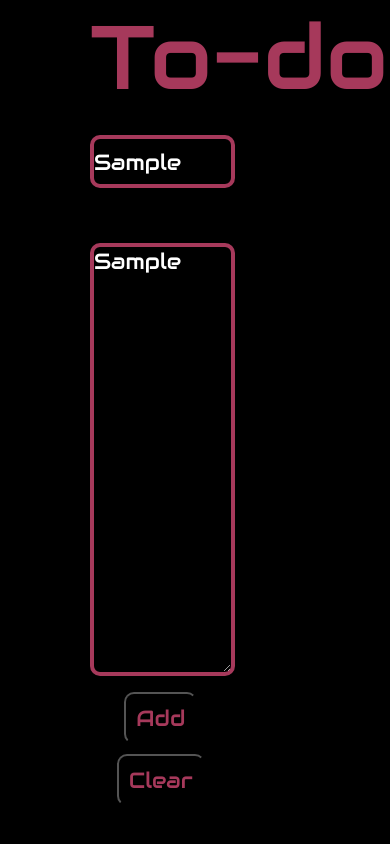
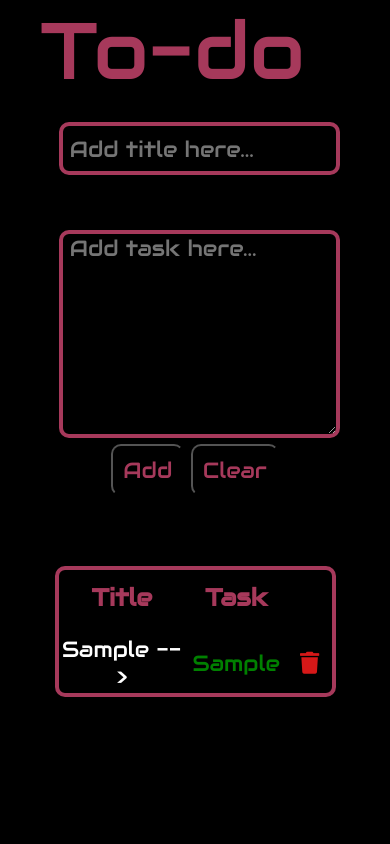
Before and after one commit to IAmrinderSingh/to-do-webapp, a plain HTML site: page index.html in a window 390 px wide. Both pictures are taken after typing "Sample", "Sample" into the empty fields and a click on the button "Add". Shown: the top 844 px of the page. Drawn offline with Linux system fonts and the light colour scheme.

Commit message:
finalizing to-do-app
smallscreen is for mobile view and widescreen is for desktop view
script is storing tasks

```diff
--- a/assets/css/sheet.css
+++ b/assets/css/smallscreen.css
@@ -1,50 +1,46 @@
 @import url('https://fonts.googleapis.com/css2?family=Audiowide&display=swap');
+
 *,::after,::before{
     margin: 0px;
     padding: 0px;
 }
+
 body{
-    background-color: black;
+    background-color: #000000;
     font-size: 20px;
-    font-family: 'Audiowide',cursive,sans-serif;
+    font-family: 'Audiowide', cursive;
 }
-
-/* heading */
 h4{
-    color:#A6395B;
-    margin-left: 90px;
-    font-size: 450%;
-    font-weight: 100;
+    color: #A6395B;
+    position: relative;
+    margin-left: 40px;
+    font-size: 400%;
+    font-weight:lighter;
 }
-/* input section */
 #inputcontainer{
-    float: left;
-    margin-left: 90px;
     margin-top: 20px;
     text-align: center;
-    width: 35%;
+    margin-left: auto;
+    margin-right: auto;
+    width: 70%;
 }
-#inputtask{
-    font-family: inherit;
+#inputlabel{
     margin-bottom: 55px;
     width: 100%;
     color: white;
     height: 45px;
-    border: 4px solid #A6395B;
-    background-color: black;
+    border:4px solid #A6395B;
+}
 
-}
 textarea{
     color: white;
     border:4px solid #A6395B;
     width: 100%;
-    height: 425px;
+    height: 200px;
 }
 
 #inputcontainer button{
     color:#A6395B;
-    margin-top: 10px;
-    margin-left: 5px;
     padding: 10px;
 }
 
@@ -54,11 +50,11 @@ textarea{
 }
 
 .taskscontainer{
-    float: right;
     height: 50%;
-    width: 42%;
-    margin-top: 130px;
-    margin-right: 60px;
+    width: 70%;
+    margin-top: 70px;
+    margin-left: auto;
+    margin-right: auto;
     color: white;
     border:4px solid #A6395B;
 }
@@ -67,7 +63,7 @@ textarea,#inputlabel,#inputcontainer button{
     background-color: black;
 }
 
-textarea,#inputtask,#inputcontainer button,.taskscontainer{
+textarea,#inputlabel,#inputcontainer button,.taskscontainer{
     font-family: inherit;
     font-size: 110%;
     border-radius: 10px;
@@ -79,6 +75,10 @@ textarea,#inputtask,#inputcontainer button,.taskscontainer{
 
 p{
     color: white;
+    font-size: 110%;
+}
+span{
+    cursor: pointer;
 }
 
 i{
@@ -87,18 +87,18 @@ i{
 }
 
 table{
+    width: 100%;
     border: none;
-    font-size: 110%;
-    width: 100%;
 }
 th{
     padding: 10px 20px;
+    text-align: center;
     border: none;
     color: #A6395B;
     font-size: 110%;
 }
 td{
-    padding: 10px 20px;
+    padding-top: 10px;
     color: white;
     text-align: center;
 }
--- /dev/null
+++ b/assets/css/widescreen.css
@@ -0,0 +1,106 @@
+@import url('https://fonts.googleapis.com/css2?family=Audiowide&display=swap');
+
+*,::after,::before{
+    margin: 0px;
+    padding: 0px;
+}
+body{
+    background-color: #000000;
+    font-size: 20px;
+    font-family: 'Audiowide', cursive;
+}
+
+/* heading */
+
+h4{
+    color: #A6395B;
+    position: relative;
+    margin-left: 90px;
+    font-size: 450%;
+    font-weight:lighter;
+}
+
+#inputcontainer{
+    float:left;
+    margin-left: 90px;
+    margin-top: 20px;
+    text-align: center;
+    width: 35%;
+}
+
+#inputlabel{
+    margin-bottom: 55px;
+    width: 100%;
+    color: white;
+    height: 45px;
+    border:4px solid #A6395B;
+}
+
+textarea{
+    color: white;
+    border:4px solid #A6395B;
+    width: 100%;
+    height: 425px;
+}
+
+#inputcontainer button{
+    color:#A6395B;
+    margin-top: 10px;
+    margin-left: 5px;
+    padding: 10px;
+}
+
+.aligncenter{
+    text-align: center;
+    line-height: 425px;
+}
+
+.taskscontainer{
+    float: right;
+    height: 50%;
+    width: 42%;
+    margin-top: 130px;
+    margin-right: 60px;
+    color: white;
+    border:4px solid #A6395B;
+}
+
+textarea,#inputlabel,#inputcontainer button{
+    background-color: black;
+}
+
+textarea,#inputlabel,#inputcontainer button,.taskscontainer{
+    font-family: inherit;
+    font-size: 110%;
+    border-radius: 10px;
+    -webkit-border-radius: 10px;
+    -moz-border-radius: 10px;
+    -ms-border-radius: 10px;
+    -o-border-radius: 10px;
+}
+
+p{
+    color: white;
+}
+
+i{
+    color: rgb(214, 24, 24);
+    cursor: pointer;
+}
+
+table{
+    border: none;
+    font-size: 110%;
+    width: 100%;
+}
+th{
+    padding: 10px 20px;
+    border: none;
+    color: #A6395B;
+    font-size: 110%;
+}
+td{
+    padding: 10px 20px;
+    color: white;
+    text-align: center;
+}
--- a/index.html
+++ b/index.html
@@ -2,23 +2,29 @@
 <html lang="en">
 <head>
     <meta charset="UTF-8">
-        <meta name="viewport" content="width=device-width,initial-scale=1.0">
-        <meta name="keywords" content="HTML,CSS,Javascript">
-        <link rel="stylesheet" href="assets/css/sheet.css">
-        <title>To-do</title>
+    <meta name="viewport" content="width=device-width, initial-scale=1.0">
+    <meta namr="keywords" content="HTML,CSS,Javascript">
+    <meta name="author" content="IAmrinderSingh">
+    <link rel="stylesheet" href="https://cdnjs.cloudflare.com/ajax/libs/font-awesome/5.15.0/css/all.min.css" integrity="sha512-BnbUDfEUfV0Slx6TunuB042k9tuKe3xrD6q4mg5Ed72LTgzDIcLPxg6yI2gcMFRyomt+yJJxE+zJwNmxki6/RA==" crossorigin="anonymous" referrerpolicy="no-referrer" />
+    <link rel="stylesheet" media="(max-width:910px)" href="assets/css/smallscreen.css">
+    <link rel="stylesheet" media="(min-width:910px)" href="assets/css/widescreen.css">
+    <title>To-Do</title>
 </head>
 <body>
     <!-- heading section -->
     <h4>To-do</h4>
-        <div id="inputcontainer">
-            <input id="inputtask" type="text" placeholder="Add title here...">
+    <!-- text and buttons section-->
+    <div id=inputcontainer >
+        <input id="inputlabel" type="text" placeholder=" Add title here..." >
         <br>
-            <textarea name="name" placeholder="Add task here..."></textarea>
+        <textarea name="name" placeholder=" Add task here..."></textarea>
         <br>
         <button id="add">Add</button>
         <button id="clear">Clear</button>
     </div>
-        <div class="taskscontainer"></div>
+    <!-- ouptut section -->
+    <div class="taskscontainer">
+    </div>
 </body>
-    <script src="assets/js/style.js"></script>
+    <script src="assets/js/script.js"></script>
 </html>
```
Also changed, not shown: assets/js/script.js (renamed from assets/js/style.js). Lines whose indentation alone changed are shown as unchanged.
